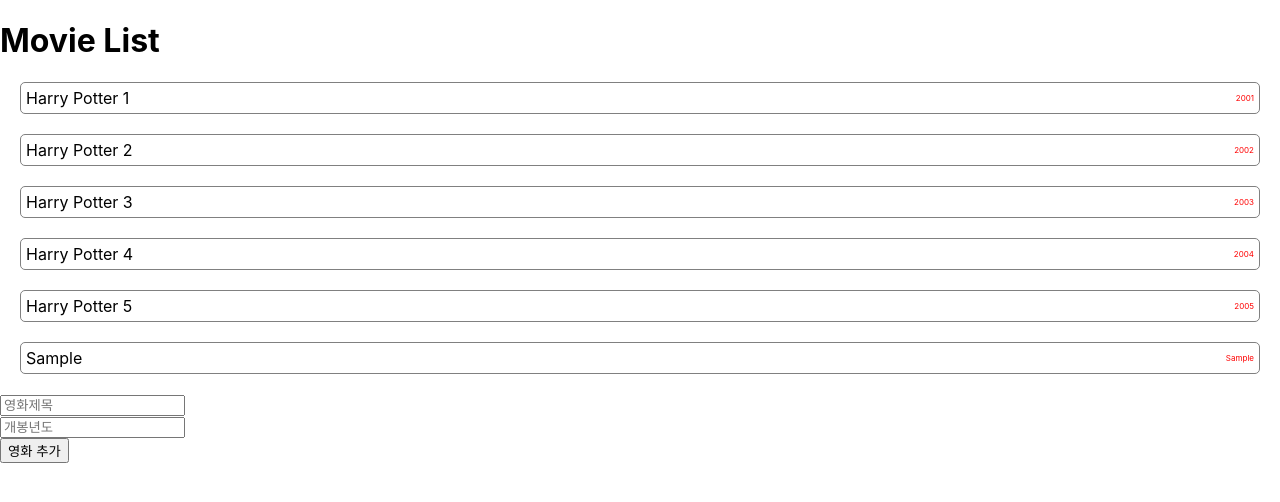
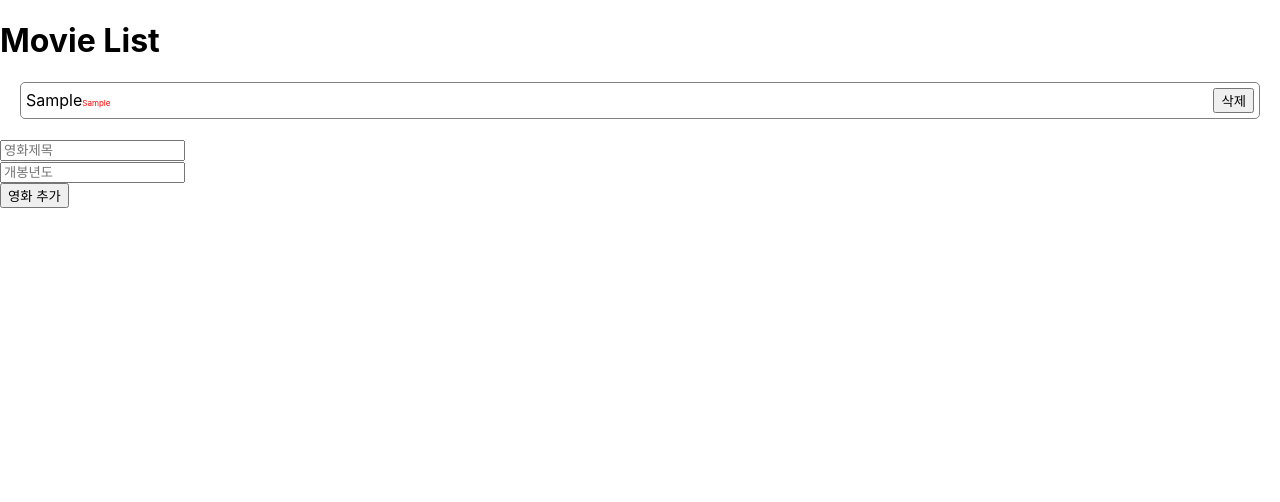
Before and after one commit to YebinK/react-practice, a React (Create React App) app in the folder src/frontend/: page / in a window 1280 px wide. Both pictures are taken after typing "Sample", "Sample" into the empty fields and a click on the button "영화 추가". Shown: the top 502 px of the page. Built offline with nearby package versions, Linux system fonts and the light colour scheme.

Commit message:
feat: Filter를 사용한 영화 삭제

```diff
--- a/src/frontend/src/App.js
+++ b/src/frontend/src/App.js
@@ -3,24 +3,24 @@ import Movie from "./components/Movie";
 import MovieForm from "./components/MovieForm";
 
 function App() {
-    const [movies, setMovies] = useState([
-        { id: 1, title: 'Harry Potter 1', year: 2001 },
-        { id: 2, title: 'Harry Potter 2', year: 2002 },
-        { id: 3, title: 'Harry Potter 3', year: 2003 },
-        { id: 4, title: 'Harry Potter 4', year: 2004 },
-        { id: 5, title: 'Harry Potter 5', year: 2005 },
-    ]);
+    const [movies, setMovies] = useState([]);
 
-    const renderMovies = movies.map(movie => {
-        return (
-            <Movie movie={movie} key={movie.id} />
-        )
-    })
-
-    //1. 얘를 자식 컴포넌트(MovieForm)의 props로 넘겨준다.
     const addMovie = (movie) => {
         setMovies([...movies, movie]);
     }
+
+    const removeMovie = (id) => {
+        setMovies(movies.filter(movie => movie.id !== id));
+    }
+
+    const renderMovies = movies.length ? movies.map(movie => {
+        return (
+            <Movie
+                movie={movie}
+                key={movie.id}
+                removeMovie={removeMovie}/>
+        )
+    }) : '추가된 영화가 없습니다';
 
     return (
         <div className="App">
--- a/src/frontend/src/components/Movie.js
+++ b/src/frontend/src/components/Movie.js
@@ -1,11 +1,13 @@
 import React from 'react';
 
-const Movie = ({ movie}) => {
+const Movie = ({ movie , removeMovie }) => {
 
     return (
         <div className="movie">
-            <div className="movie-title">{movie.title}</div>
-            <div className="movie-year">{movie.year}</div>
+            <div className="movie-title">{movie.title}
+                <span className="movie-year">{movie.year}</span>
+            </div>
+            <button onClick={() => removeMovie(movie.id)}>삭제</button>
         </div>
     );
 }
--- a/src/frontend/src/components/MovieForm.js
+++ b/src/frontend/src/components/MovieForm.js
@@ -12,9 +12,8 @@ const MovieForm = ({ addMovie }) => {
     const onSubmit = (event) => {
         event.preventDefault();
 
-        //2. 부모에게 받은 메소드를 자식에서 실행한다.
         addMovie({
-            id: 0,
+            id: Date.now(),
             title: movieTitle,
             year: movieYear,
         });
```
